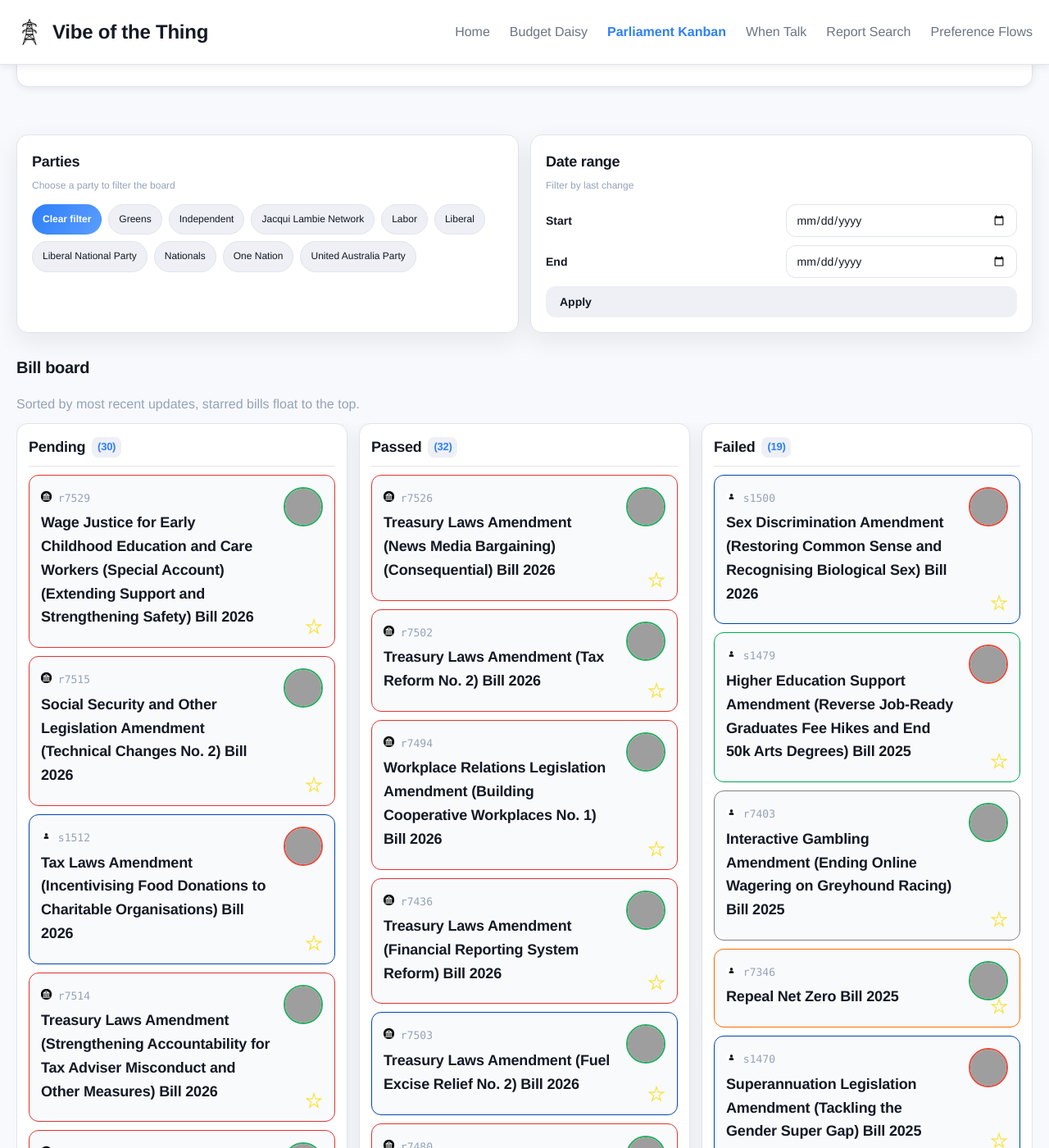
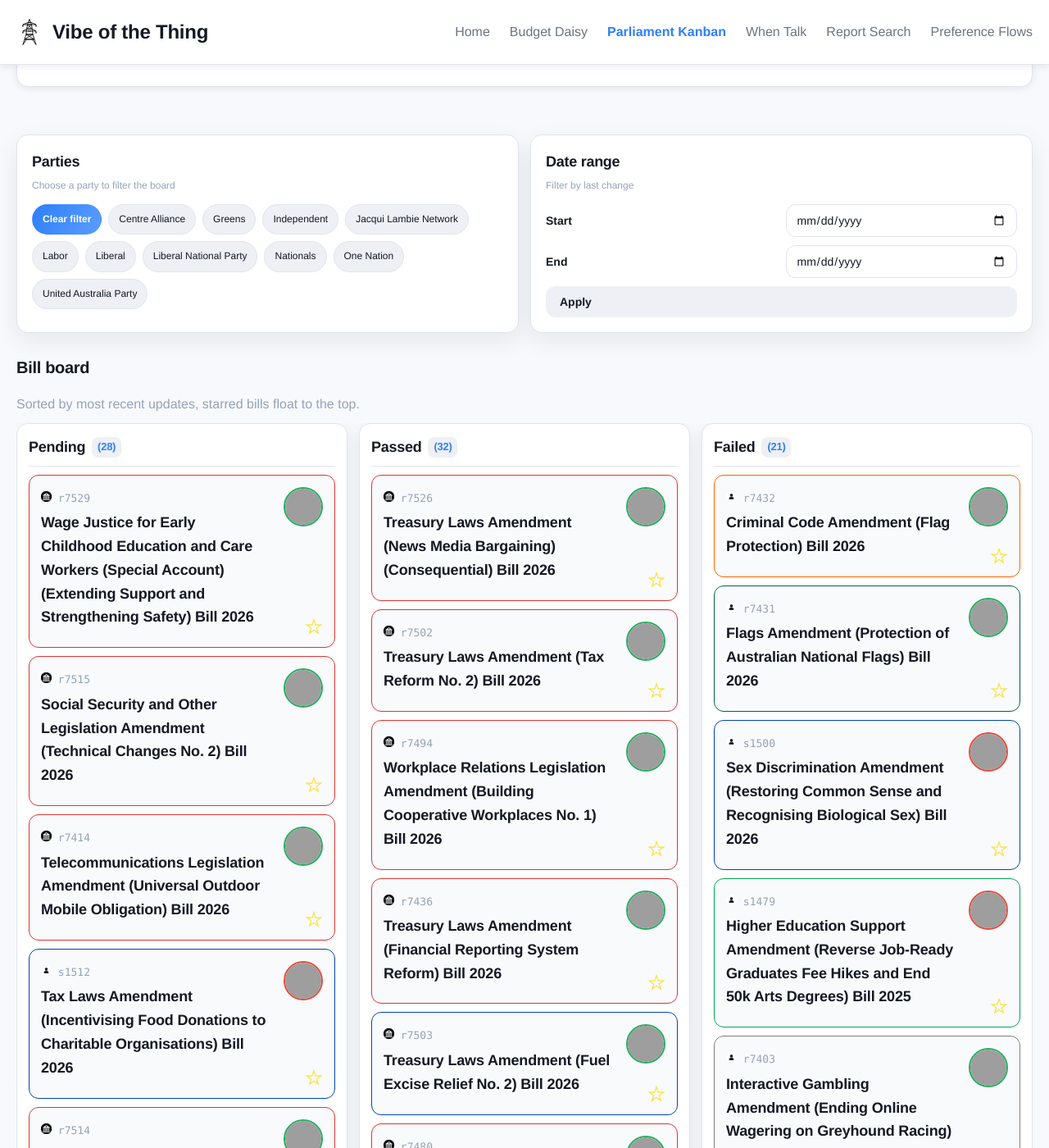
Before and after one commit to Coedice/vibe-of-the-thing, a Jekyll site: the page built from parliament-kanban/index.html, in a window 1280 px wide and 1400 px high, scrolled down 318 px, cut to the strip 0-1400 px from the top of the window. Shown: the whole strip at 82% size. Built offline with Jekyll 4.4.1, drawn with Linux system fonts in a browser that asks for light colours; part of the change alters nothing that is shown; some of the changed text lies outside the part shown; grey boxes are pictures that could not be loaded.

Commit message:
Update bill data

```diff
--- a/_data/bills.yml
+++ b/_data/bills.yml
@@ -69,7 +69,7 @@ pending:
   second_reading_hansard_url: https://parlinfo.aph.gov.au/parlInfo/search/display/display.w3p;query=Id%3A%22chamber%2Fhansardr%2F28843%2F0024%22
 - bill_id: r7414
   title: Telecommunications Legislation Amendment (Universal Outdoor Mobile Obligation)
-    Bill 2025
+    Bill 2026
   status: Before Reps
   type: Government
   portfolio: Infrastructure, Transport, Regional Development, Communications, Sport
@@ -84,8 +84,8 @@ pending:
   introducer_party: Labor
   introducer_id: '10931'
   introducer_division: Lilley
-  pdf_url: https://parlinfo.aph.gov.au/parlInfo/download/legislation/bills/r7414_first-reps/toc_pdf/25111b01.pdf;fileType=application%2Fpdf
-  last_updated: 2026-08-11
+  pdf_url: https://parlinfo.aph.gov.au/parlInfo/download/legislation/bills/r7414_third-reps/toc_pdf/25111b01.pdf;fileType=application%2Fpdf
+  last_updated: 2026-09-09
   second_reading_hansard_url: https://parlinfo.aph.gov.au/parlInfo/search/display/display.w3p;query=Id%3A%22chamber%2Fhansardr%2F28890%2F0014%22
 - bill_id: r7440
   title: Transparent and Quality Public Appointments Bill 2026
@@ -312,8 +312,8 @@ pending:
   introducer_party: Labor
   introducer_id: '10513'
   introducer_division: Sydney
-  pdf_url: https://parlinfo.aph.gov.au/parlInfo/download/legislation/bills/r7515_first-reps/toc_pdf/26094b01.pdf;fileType=application%2Fpdf
-  last_updated: 2026-09-08
+  pdf_url: https://parlinfo.aph.gov.au/parlInfo/download/legislation/bills/r7515_third-reps/toc_pdf/26094b01.pdf;fileType=application%2Fpdf
+  last_updated: 2026-09-09
   second_reading_hansard_url: https://parlinfo.aph.gov.au/parlInfo/search/display/display.w3p;query=Id%3A%22chamber%2Fhansardr%2F29170%2F0032%22
 - bill_id: r7519
   title: Wine and Other Legislation Amendment Bill 2026
@@ -348,7 +348,7 @@ pending:
   introducer_id: '10123'
   introducer_division: Blaxland
   pdf_url: https://parlinfo.aph.gov.au/parlInfo/download/legislation/bills/r7529_first-reps/toc_pdf/26107b01.pdf;fileType=application%2Fpdf
-  last_updated: 2026-09-08
+  last_updated: 2026-09-09
   second_reading_hansard_url: https://parlinfo.aph.gov.au/parlInfo/search/display/display.w3p;query=Id%3A%22chamber%2Fhansardr%2F29173%2F0018%22
 - bill_id: s1436
   title: Whistleblower Protection Authority Bill 2025
@@ -389,7 +389,7 @@ pending:
   introducer_division: Tasmania
   pdf_url: https://parlinfo.aph.gov.au/parlInfo/download/legislation/bills/s1442_first-senate/toc_pdf/25S0120.pdf;fileType=application%2Fpdf
   last_updated: 2025-07-23
-  second_reading_hansard_url: https://parlinfo.aph.gov.au/parlInfo/search/display/display.w3p;query=Id%3A%22chamber%2Fhansards%2F28690%2F0195%22
+  second_reading_hansard_url: https://parlinfo.aph.gov.au/parlInfo/search/display/display.w3p;query=Id%3A%22chamber%2Fhansards%2F28690%2F0196%22
 - bill_id: s1443
   title: Tertiary Education Legislation Amendment (There For Education, Not Profit)
     Bill 2025
@@ -408,20 +408,6 @@ pending:
   pdf_url: https://parlinfo.aph.gov.au/parlInfo/download/legislation/bills/s1443_first-senate/toc_pdf/25S0320.pdf;fileType=application%2Fpdf
   last_updated: 2025-07-23
   second_reading_hansard_url: https://parlinfo.aph.gov.au/parlInfo/search/display/display.w3p;query=Id%3A%22chamber%2Fhansards%2F28690%2F0209%22
-- bill_id: s1449
-  title: Right to Protest Bill 2025
-  status: Before Senate
-  type: Private
-  portfolio: null
-  originating_house: Senate
-  summary: Recognises the right to engage in peaceful protest in a public place.
-  introducer_name: David Shoebridge
-  introducer_party: Greens
-  introducer_id: '11010'
-  introducer_division: NSW
-  pdf_url: https://parlinfo.aph.gov.au/parlInfo/download/legislation/bills/s1449_first-senate/toc_pdf/25S0920.pdf;fileType=application%2Fpdf
-  last_updated: 2025-08-27
-  second_reading_hansard_url: https://parlinfo.aph.gov.au/parlInfo/search/display/display.w3p;query=Id%3A%22chamber%2Fhansards%2F28695%2F0077%22
 - bill_id: s1466
   title: Social Security and Other Legislation Amendment (Responding to Robodebt)
     Bill 2025 [No. 2]
@@ -440,20 +426,6 @@ pending:
   pdf_url: https://parlinfo.aph.gov.au/parlInfo/download/legislation/bills/s1466_first-senate/toc_pdf/25S1920.pdf;fileType=application%2Fpdf
   last_updated: 2025-08-26
   second_reading_hansard_url: https://parlinfo.aph.gov.au/parlInfo/search/display/display.w3p;query=Id%3A%22chamber%2Fhansards%2F28834%2F0128%22
-- bill_id: s1469
-  title: Repeal Net Zero Bill 2025 [No. 2]
-  status: Before Senate
-  type: Private
-  portfolio: null
-  originating_house: Senate
-  summary: null
-  introducer_name: Matthew Canavan
-  introducer_party: Liberal National Party
-  introducer_id: '10827'
-  introducer_division: Queensland
-  pdf_url: https://parlinfo.aph.gov.au/parlInfo/download/legislation/bills/s1469_first-senate/toc_pdf/25S2220.pdf;fileType=application%2Fpdf
-  last_updated: 2025-09-04
-  second_reading_hansard_url: https://parlinfo.aph.gov.au/parlInfo/search/display/display.w3p;query=Id%3A%22chamber%2Fhansards%2F28853%2F0096%22
 - bill_id: s1480
   title: Social Media Minimum Age Repeal Bill 2025
   status: Before Senate
@@ -574,7 +546,7 @@ pending:
   introducer_division: WA
   pdf_url: https://parlinfo.aph.gov.au/parlInfo/download/legislation/bills/s1512_first-senate/toc_pdf/26S2820.pdf;fileType=application%2Fpdf
   last_updated: 2026-09-07
-  second_reading_hansard_url: https://parlinfo.aph.gov.au/parlInfo/search/display/display.w3p;query=Id%3A%22chamber%2Fhansards%2F29236%2F0133%22
+  second_reading_hansard_url: https://parlinfo.aph.gov.au/parlInfo/search/display/display.w3p;query=Id%3A%22chamber%2Fhansards%2F29236%2F0134%22
 passed:
 - bill_id: r7342
   title: Universities Accord (Cutting Student Debt by 20 Per Cent) Bill 2025
@@ -1411,6 +1383,38 @@ failed:
   pdf_url: https://parlinfo.aph.gov.au/parlInfo/download/legislation/bills/r7403_first-reps/toc_pdf/25114b01.pdf;fileType=application%2Fpdf
   last_updated: 2026-06-30
   second_reading_hansard_url: https://parlinfo.aph.gov.au/parlInfo/search/display/display.w3p;query=Id%3A%22chamber%2Fhansardr%2F28881%2F0081%22
+- bill_id: r7431
+  title: Flags Amendment (Protection of Australian National Flags) Bill 2026
+  status: Not Proceeding
+  type: Private
+  portfolio: null
+  originating_house: House of Representatives
+  summary: Amends the Flags Act 1953 to prohibit the burning, destruction, desecration
+    or other serious dishonouring of the Australian National Flag or the Australian
+    Red Ensign.
+  introducer_name: Pat Conaghan
+  introducer_party: Nationals
+  introducer_id: '10922'
+  introducer_division: Cowper
+  pdf_url: https://parlinfo.aph.gov.au/parlInfo/download/legislation/bills/r7431_first-reps/toc_pdf/26016b01.pdf;fileType=application%2Fpdf
+  last_updated: 2026-09-08
+  second_reading_hansard_url: https://parlinfo.aph.gov.au/parlInfo/search/display/display.w3p;query=Id%3A%22chamber%2Fhansardr%2F29136%2F0358%22
+- bill_id: r7432
+  title: Criminal Code Amendment (Flag Protection) Bill 2026
+  status: Not Proceeding
+  type: Private
+  portfolio: null
+  originating_house: House of Representatives
+  summary: Amends the Criminal Code Act 1995 to create a criminal offence of intentionally
+    or recklessly burning or desecrating the Australian National Flag, the Australian
+    Aboriginal Flag or the Torres Strait Islander Flag.
+  introducer_name: Rebekha Sharkie
+  introducer_party: Centre Alliance
+  introducer_id: '10874'
+  introducer_division: Mayo
+  pdf_url: https://parlinfo.aph.gov.au/parlInfo/download/legislation/bills/r7432_first-reps/toc_pdf/26017b01.pdf;fileType=application%2Fpdf
+  last_updated: 2026-09-08
+  second_reading_hansard_url: https://parlinfo.aph.gov.au/parlInfo/search/display/display.w3p;query=Id%3A%22chamber%2Fhansardr%2F29136%2F0362%22
 - bill_id: s1427
   title: Housing Investment Probity Bill 2024
   status: Not Proceeding
```
